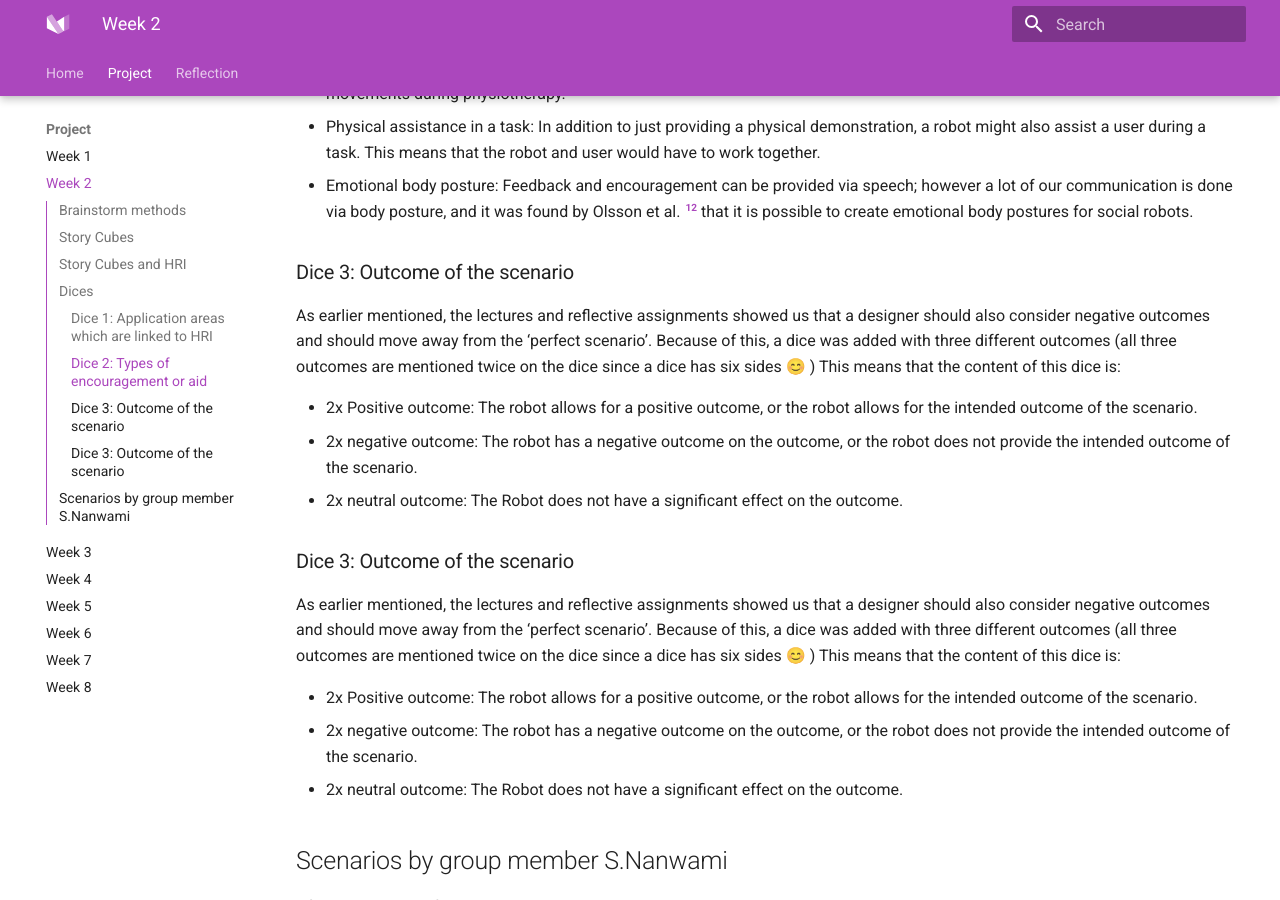
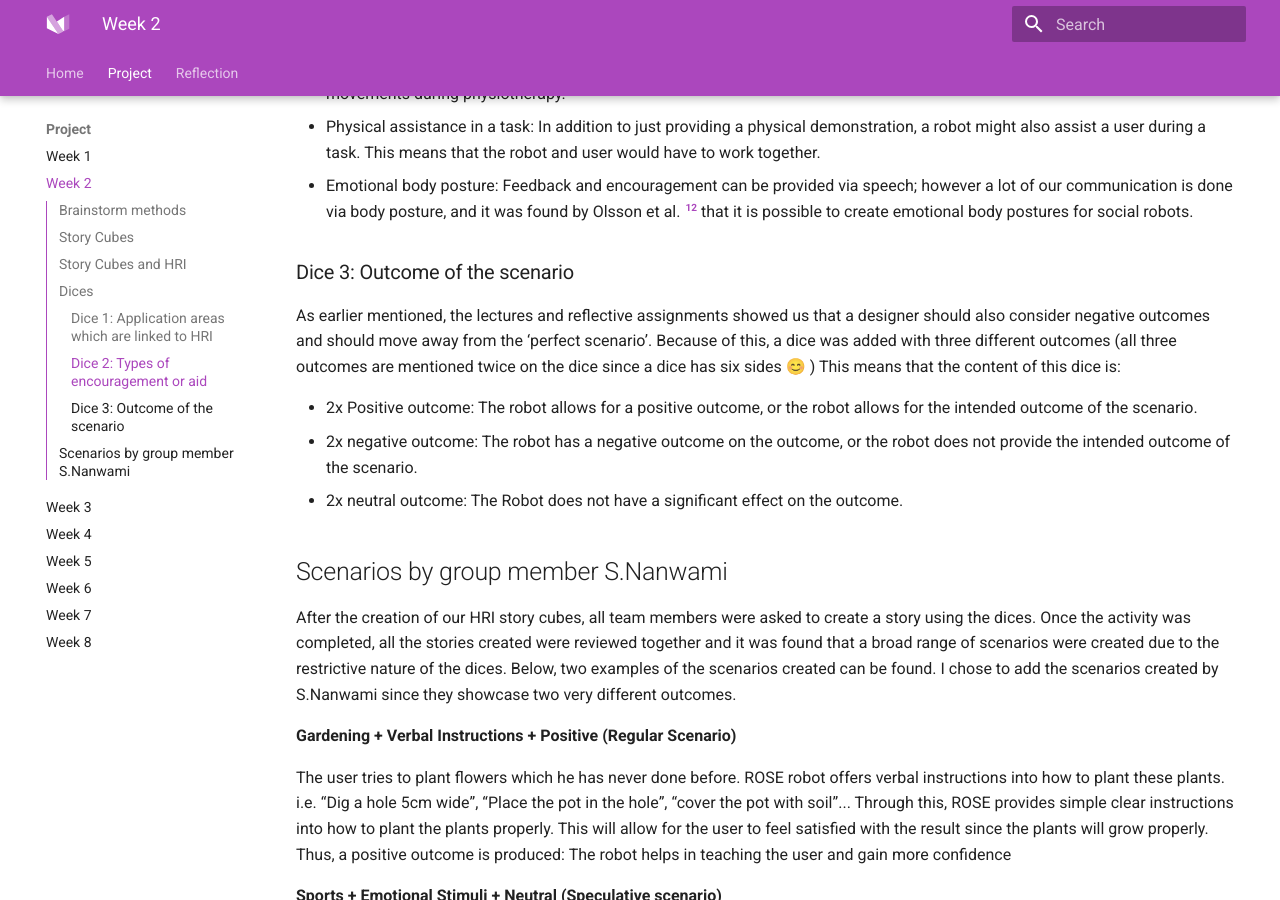
Before and after one commit to HilkeB/social-robot-design-portfolio, an MkDocs documentation site: the page built from docs/project2.md, in a window 1280 px wide and 900 px high, scrolled down 4042 px. Built offline with MkDocs 1.6.1 and Material for MkDocs 9.7.7, drawn with Linux system fonts in a browser that asks for light colours.

Commit message:
removed duplicate section

```diff
--- a/docs/project2.md
+++ b/docs/project2.md
@@ -66,14 +66,6 @@ In addition to verbal feedback, a robot might also provide physical feedback. A
 -	Physical assistance in a task: In addition to just providing a physical demonstration, a robot might also assist a user during a task. This means that the robot and user would have to work together.
 -	Emotional body posture: Feedback and encouragement can be provided via speech; however a lot of our communication is done via body posture, and it was found by Olsson et al. [^12] that it is possible to create emotional body postures for social robots.
 
-### Dice 3: Outcome of the scenario
-As earlier mentioned, the lectures and reflective assignments showed us that a designer should also consider negative outcomes and should move away from the ‘perfect scenario’. Because of this, a dice was added with three different outcomes (all three outcomes are mentioned twice on the dice since a dice has six sides 😊 )
-This means that the content of this dice is:
-
--	2x Positive outcome: The robot allows for a positive outcome, or the robot allows for the intended outcome of the scenario.
--	2x negative outcome: The robot has a negative outcome on the outcome, or the robot does not provide the intended outcome of the scenario.
--	2x neutral outcome: The Robot does not have a significant effect on the outcome.
-
 [^6]: S. Bedaf, G. J. Gelderblom, en L. De Witte, ‘Overview and Categorization of Robots Supporting Independent Living of Elderly People: What Activities Do They Support and How Far Have They Developed’, Assistive Technology, vol. 27, nr. 2, pp. 88-100, apr. 2015, doi: 10.1080/10400435.2014.978916.
 [^7]:  T. Belpaeme, J. Kennedy, A. Ramachandran, B. Scassellati, en F. Tanaka, ‘Social robots for education: A review’, Sci. Robot., vol. 3, nr. 21, p. eaat5954, aug. 2018, doi: 10.1126/scirobotics.aat5954.
 [^8]: I. H. Han e.a., ‘Human-Robot Interaction and Social Robot: The Emerging Field of Healthcare Robotics and Current and Future Perspectives for Spinal Care’, Neurospine, vol. 21, nr. 3, pp. 868-877, sep. 2024, doi: 10.14245/ns.2448432.216.
```
